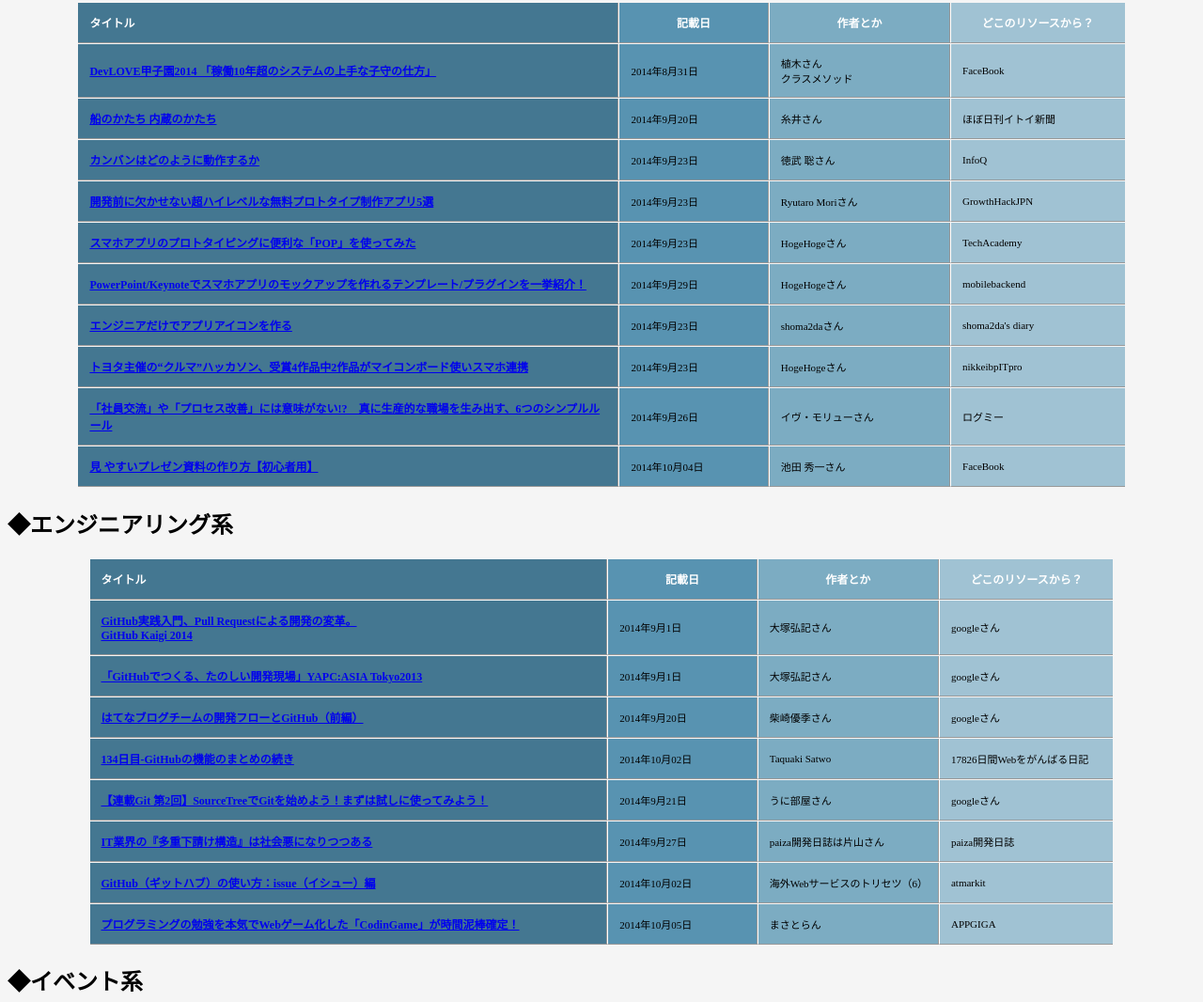
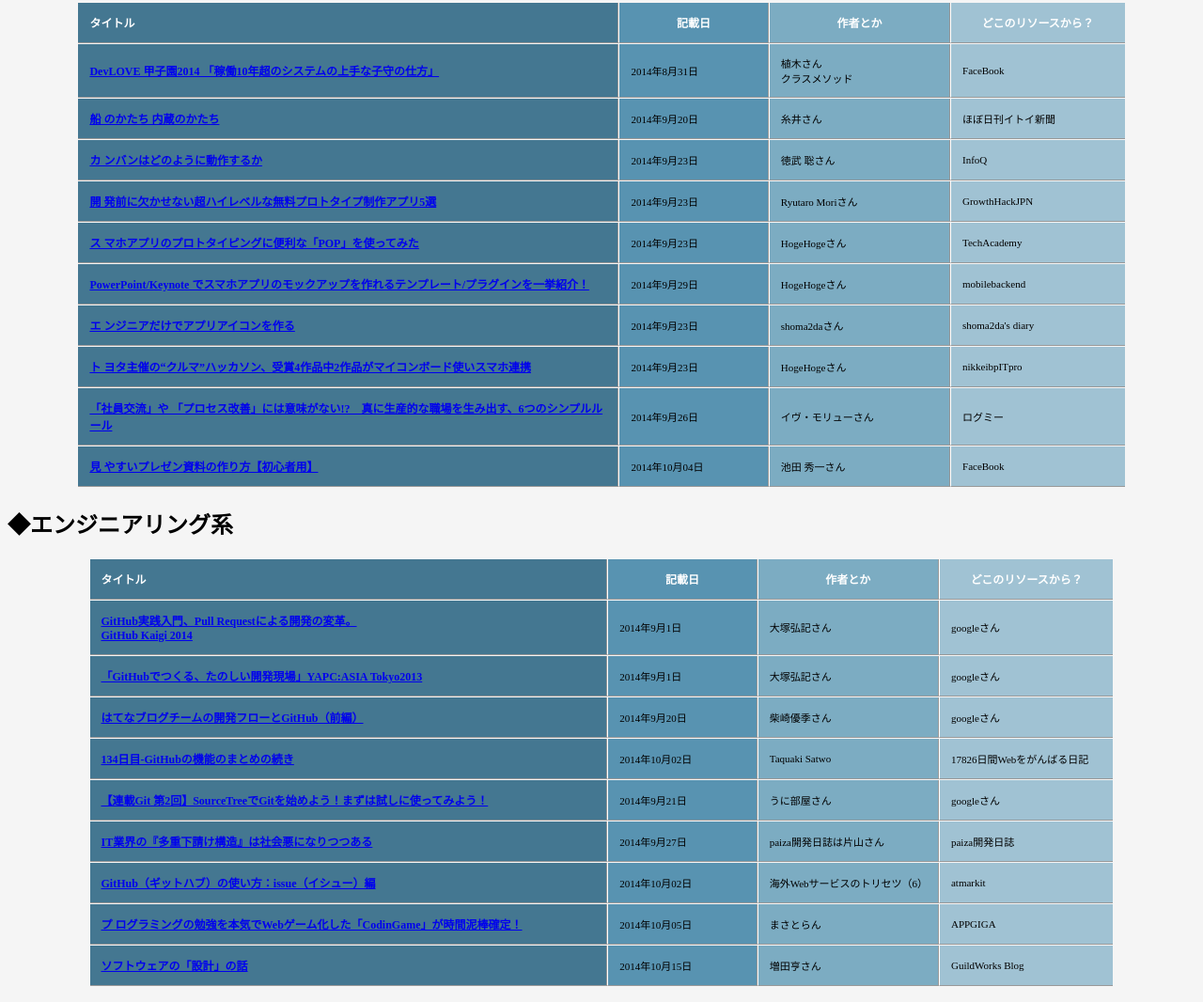
Before and after one commit to kou-ishizaki/kou-ishizaki.github.io, a plain HTML site: page notice.html in a window 1280 px wide. Shown: the part 358-1424 px from the top of the page at 94% size. Drawn offline with Linux system fonts and the light colour scheme.

Commit message:
増田さんのブログ記事

```diff
--- a/notice.html
+++ b/notice.html
@@ -28,7 +28,8 @@
         </tr>
         <tr>
           <th class="r1"><a href="http://dev.classmethod.jp/cloud/aws/devlove2014_ops-for-10-years/"
-              target="_blank">DevLOVE甲子園2014 「稼働10年超のシステムの上手な子守の仕方」</a></th>
+              target="_blank">DevLOVE
+              甲子園2014 「稼働10年超のシステムの上手な子守の仕方」</a></th>
           <td class="r2">2014年8月31日</td>
           <td class="r3"> 植木さん<br>
             クラスメソッド</td>
@@ -36,53 +37,61 @@
         </tr>
         <tr>
           <th class="r1"><a href="https://www.1101.com/hubspot/2011-07-20.html"
-              target="_blank">船のかたち 内蔵のかたち</a></th>
+              target="_blank">船
+              のかたち 内蔵のかたち</a></th>
           <td class="r2"> 2014年9月20日</td>
           <td class="r3"> 糸井さん </td>
           <td class="r4"> ほぼ日刊イトイ新聞 </td>
         </tr>
         <tr>
           <th class="r1"><a href="http://www.infoq.com/jp/articles/how-kanban-works#.VCC0pdR3lwB.twitter"
-              target="_blank">カンバンはどのように動作するか</a></th>
+              target="_blank">カ
+              ンバンはどのように動作するか</a></th>
           <td class="r2"> 2014年9月23日</td>
           <td class="r3"> 徳武 聡さん </td>
           <td class="r4"> InfoQ </td>
         </tr>
         <tr>
           <th class="r1"><a href="http://growthhackjapan.com/2014-04-09-5-best-free-ish-apps-for-prototyping/"
-              target="_blank">開発前に欠かせない超ハイレベルな無料プロトタイプ制作アプリ5選</a></th>
+              target="_blank">開
+              発前に欠かせない超ハイレベルな無料プロトタイプ制作アプリ5選</a></th>
           <td class="r2"> 2014年9月23日</td>
           <td class="r3"> Ryutaro Moriさん </td>
           <td class="r4"> GrowthHackJPN </td>
         </tr>
         <tr>
-          <th class="r1"><a href="http://techacademy.jp/magazine/1561" target="_blank">スマホアプリのプロトタイピングに便利な「POP」を使ってみた</a></th>
+          <th class="r1"><a href="http://techacademy.jp/magazine/1561" target="_blank">ス
+              マホアプリのプロトタイピングに便利な「POP」を使ってみた</a></th>
           <td class="r2"> 2014年9月23日</td>
           <td class="r3"> HogeHogeさん </td>
           <td class="r4"> TechAcademy </td>
         </tr>
         <tr>
-          <th class="r1"><a href="http://blog.mb.cloud.nifty.com/?p=213" target="_blank">PowerPoint/Keynoteでスマホアプリのモックアップを作れるテンプレート/プラグインを一挙紹介！</a></th>
+          <th class="r1"><a href="http://blog.mb.cloud.nifty.com/?p=213" target="_blank">PowerPoint/Keynote
+              でスマホアプリのモックアップを作れるテンプレート/プラグインを一挙紹介！</a></th>
           <td class="r2"> 2014年9月29日</td>
           <td class="r3"> HogeHogeさん </td>
           <td class="r4"> mobilebackend </td>
         </tr>
         <tr>
           <th class="r1"><a href="http://shoma2da.hatenablog.com/entry/2014/05/05/234917"
-              target="_blank">エンジニアだけでアプリアイコンを作る</a></th>
+              target="_blank">エ
+              ンジニアだけでアプリアイコンを作る</a></th>
           <td class="r2"> 2014年9月23日</td>
           <td class="r3"> shoma2daさん </td>
           <td class="r4"> shoma2da's diary </td>
         </tr>
         <tr>
           <th class="r1"><a href="http://itpro.nikkeibp.co.jp/atcl/news/14/092201009/"
-              target="_blank">トヨタ主催の“クルマ”ハッカソン、受賞4作品中2作品がマイコンボード使いスマホ連携</a></th>
+              target="_blank">ト
+              ヨタ主催の“クルマ”ハッカソン、受賞4作品中2作品がマイコンボード使いスマホ連携</a></th>
           <td class="r2"> 2014年9月23日</td>
           <td class="r3"> HogeHogeさん </td>
           <td class="r4"> nikkeibpITpro </td>
         </tr>
         <tr>
-          <th class="r1"><a href="http://logmi.jp/21363" target="_blank">「社員交流」や「プロセス改善」には意味がない!?　真に生産的な職場を生み出す、6つのシンプルルール</a></th>
+          <th class="r1"><a href="http://logmi.jp/21363" target="_blank">「社員交流」や
+              「プロセス改善」には意味がない!?　真に生産的な職場を生み出す、6つのシンプルルール</a></th>
           <td class="r2"> 2014年9月26日</td>
           <td class="r3"> イヴ・モリューさん </td>
           <td class="r4"> ログミー </td>
@@ -162,13 +171,20 @@
           <td class="r3"> 海外Webサービスのトリセツ（6） </td>
           <td class="r4"> atmarkit </td>
         </tr>
-
         <tr>
           <th class="r1"><a href="http://plus.appgiga.jp/masatolan/2014/10/03/53923/"
-              target="_blank">プログラミングの勉強を本気でWebゲーム化した「CodinGame」が時間泥棒確定！</a></th>
+              target="_blank">プ
+              ログラミングの勉強を本気でWebゲーム化した「CodinGame」が時間泥棒確定！</a></th>
           <td class="r2"> 2014年10月05日</td>
           <td class="r3"> まさとらん </td>
           <td class="r4"> APPGIGA </td>
+        </tr>
+                <tr>
+          <th class="r1"><a href="http://blog.guildworks.jp/author/masuda220gw/"
+              target="_blank">ソフトウェアの「設計」の話</a></th>
+          <td class="r2"> 2014年10月15日</td>
+          <td class="r3"> 増田亨さん </td>
+          <td class="r4"> GuildWorks Blog </td>
         </tr>
 
       </tbody>
```
